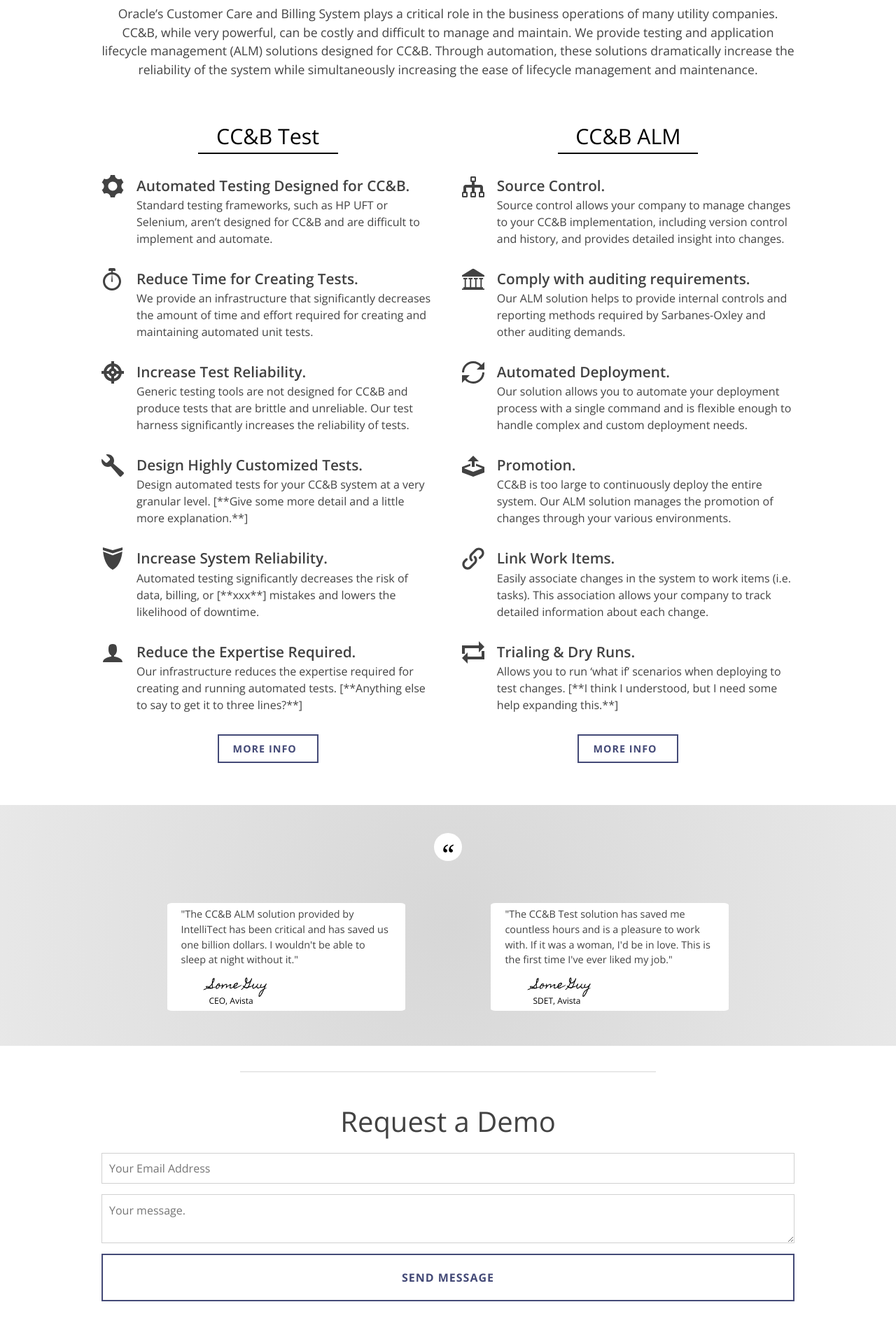
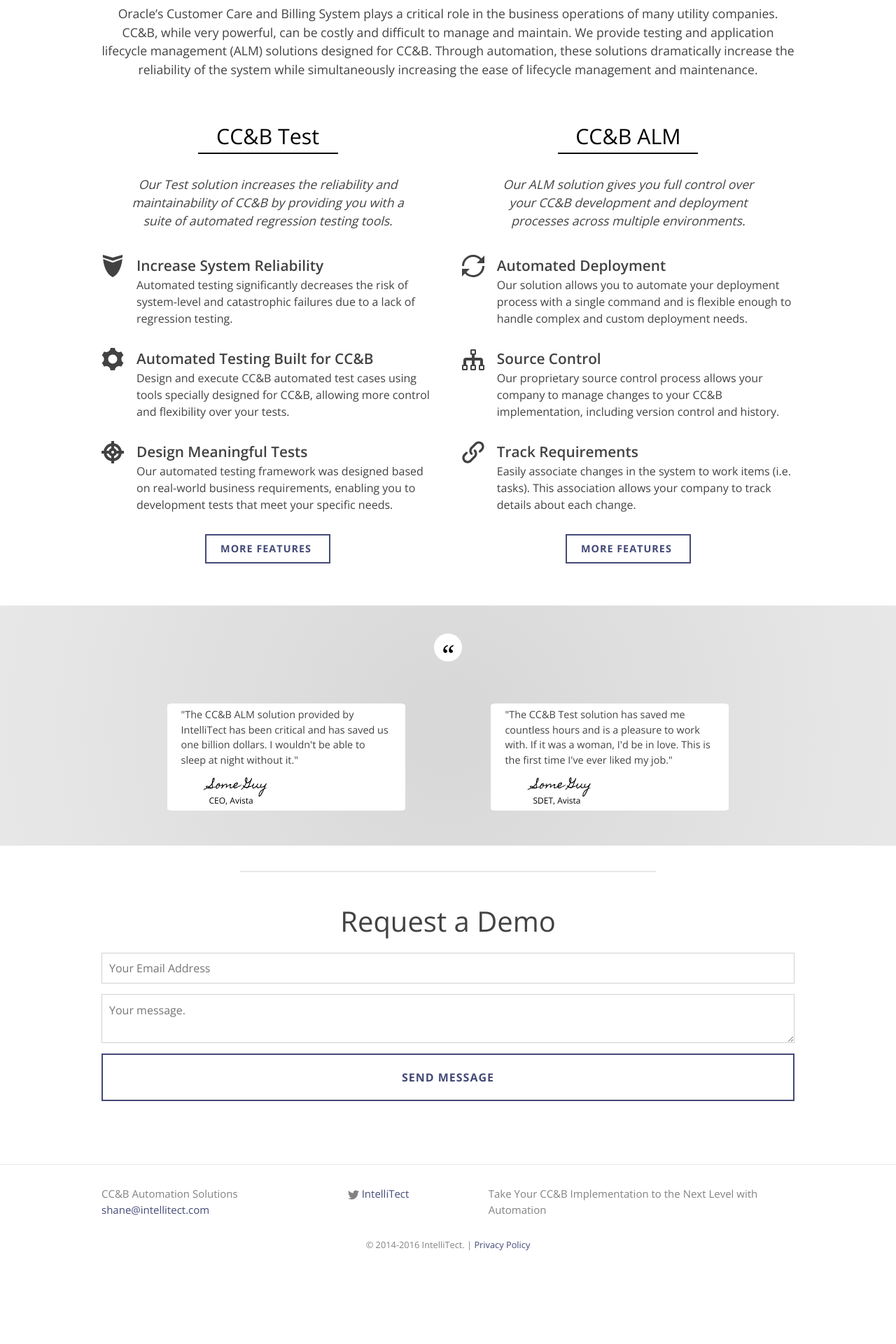
Before and after one commit to IntelliTect/CCBAutomation-website, a Jekyll site: the page built from index.html, in a window 1280 px wide. Shown: the part 586-2506 px from the top of the page at 70% size. Built offline with Jekyll 4.4.1, drawn with Linux system fonts in a browser that asks for light colours; nearby versions of some CDN libraries; after the commit the page ends 2420 px from its top, so only the background shows below that.

Commit message:
messaging update

```diff
--- a/_config.yml
+++ b/_config.yml
@@ -3,9 +3,9 @@
 owner: IntelliTect
 description: > # this means to ignore newlines
     Take Your CC&B Implementation to the Next Level with Automation
-baseurl: "/ccbautomation-website" # the subpath of your site, e.g. /blog
-#url: "127.0.0.1"
-url: "http://intellitect.github.io" # the base hostname & protocol for your site
+#baseurl: "/ccbautomation-website" # the subpath of your site, e.g. /blog
+url: "127.0.0.1"
+#url: "http://intellitect.github.io" # the base hostname & protocol for your site
 
 # Build settings
 markdown: kramdown
--- a/_data/value.yml
+++ b/_data/value.yml
@@ -4,47 +4,31 @@
 
 offerings:
   - name: CC&B Test
+    elevator-pitch: Our Test solution increases the reliability and maintainability of CC&B by providing you with a suite of automated regression testing tools.
     link: /test-harness/
     value:
-      - title: Automated Testing Designed for CC&B.
-        description: Standard testing frameworks, such as HP UFT or Selenium, aren’t designed for CC&B and are difficult to implement and automate.
+      - title: Increase System Reliability
+        description: Automated testing significantly decreases the risk of system-level and catastrophic failures due to a lack of regression testing.
+        icon: icon-shield
+      - title: Automated Testing Built for CC&B
+        description: Design and execute CC&B automated test cases using tools specially designed for CC&B, allowing more control and flexibility over your tests.
         icon: icon-cog
-      - title: Reduce Time for Creating Tests.
-        description: We provide an infrastructure that significantly decreases the amount of time and effort required for creating and maintaining automated unit tests.
-        icon: icon-stopwatch
-      - title: Increase Test Reliability.
-        description: Generic testing tools are not designed for CC&B and produce tests that are brittle and unreliable. Our test harness significantly increases the reliability of tests.
+      - title: Design Meaningful Tests
+        description: Our automated testing framework was designed based on real-world business requirements, enabling you to development tests that meet your specific needs.
         icon: icon-target
-      - title: Design Highly Customized Tests.
-        description: Design automated tests for your CC&B system at a very granular level.  [**Give some more detail and a little more explanation.**]
-        icon: icon-wrench
-      - title: Increase System Reliability.
-        description: Automated testing significantly decreases the risk of data, billing, or [**xxx**] mistakes and lowers the likelihood of downtime.
-        icon: icon-shield
-      - title: Reduce the Expertise Required.
-        description: Our infrastructure reduces the expertise required for creating and running automated tests. [**Anything else to say to get it to three lines?**]
-        icon: icon-user
   - name: CC&B ALM
+    elevator-pitch: Our ALM solution gives you full control over your CC&B development and deployment processes across multiple environments.
     link: /alm/
     value:
-      - title: Source Control.
-        description: Source control allows your company to manage changes to your CC&B implementation, including version control and history, and provides detailed insight into changes.
-        icon: icon-tree
-      - title: Comply with auditing requirements.
-        description: Our ALM solution helps to provide internal controls and reporting methods required by Sarbanes-Oxley and other auditing demands.
-        icon: icon-library
-      - title: Automated Deployment.
+      - title: Automated Deployment
         description: Our solution allows you to automate your deployment process with a single command and is flexible enough to handle complex and custom deployment needs.
         icon: icon-loop2
-      - title: Promotion.
-        description: CC&B is too large to continuously deploy the entire system. Our ALM solution manages the promotion of changes through your various environments.
-        icon: icon-upload
-      - title: Link Work Items.
-        description: Easily associate changes in the system to work items (i.e. tasks). This association allows your company to track detailed information about each change.
+      - title: Source Control
+        description: Our proprietary source control process allows your company to manage changes to your CC&B implementation, including version control and history.
+        icon: icon-tree
+      - title: Track Requirements
+        description: Easily associate changes in the system to work items (i.e. tasks). This association allows your company to track details about each change.
         icon: icon-link
-      - title: Trialing & Dry Runs.
-        description: Allows you to run ‘what if’ scenarios when deploying to test changes. [**I think I understood, but I need some help expanding this.**]
-        icon: icon-loop
 
 testimonials:
   - name: Some Guy
--- a/css/custom.css
+++ b/css/custom.css
@@ -109,6 +109,13 @@
   /*text-transform: uppercase;*/
   border-bottom: solid 2px;
 }
+.offering-elevator-pitch {
+  padding: 0px 40px 20px 40px;
+  text-align: center;
+  font-style: italic;
+  font-weight: 300;
+  font-size: 1.1em;
+}
 .offering-value-title {
   font-size: 1.3em;
   font-weight: 600;
@@ -132,7 +139,7 @@
   overflow-x: hidden;
 }
 #offering-container .button{
-  max-width: 100px;
+  max-width: 135px;
   margin: 0px auto;
 }
 .faq-question {
@@ -381,20 +388,18 @@
 .rss-subscribe {
   font-size: 0.9em;
 }
-.post-template {
-  max-width: 750px;
-  font-size: 1.1em;
-  word-wrap: normal;
+
+.post h1:not(.post-title) {
+  margin-top: 30px;
+  font-size: 1.7em;
+  text-align: center;
 }
-.post-template h1 {
-  margin-top: 30px;
-  font-size: 32px;
+.post h2 {
+  font-size: 1.6em;
+  color: gray;
 }
-.post-template h2 {
-  font-size: 26px;
-}
-.post-template h3 {
-  font-size: 22px;
+.post h3 {
+  font-size: 1.4em;
   color: gray;
 }
 
--- a/index.html
+++ b/index.html
@@ -20,6 +20,7 @@
     {% for offering in offerings %}
       <div id="offering{{ forloop.index }}" class="offerings">
         <p class="offering-title">{{ offering.name }}</p>
+        <p class="offering-elevator-pitch">{{ offering.elevator-pitch }}</p>
         {% for value in offering.value %}
           <div class="offering-icon-container">
             <svg class="offering-icon {{ value.icon }}"><use xlink:href="#{{ value.icon }}"></use></svg>
@@ -29,7 +30,7 @@
             </div>
           </div>
         {% endfor %}
-        <a href="{{ offering.link }}" target="_blank" class="button">More Info</a>
+        <a href="{{ offering.link }}" target="_blank" class="button">More Features</a>
       </div>
     {% endfor %}
   </div>
```
Also changed, not shown: sourcecontrol.md (+4 -6 lines).
